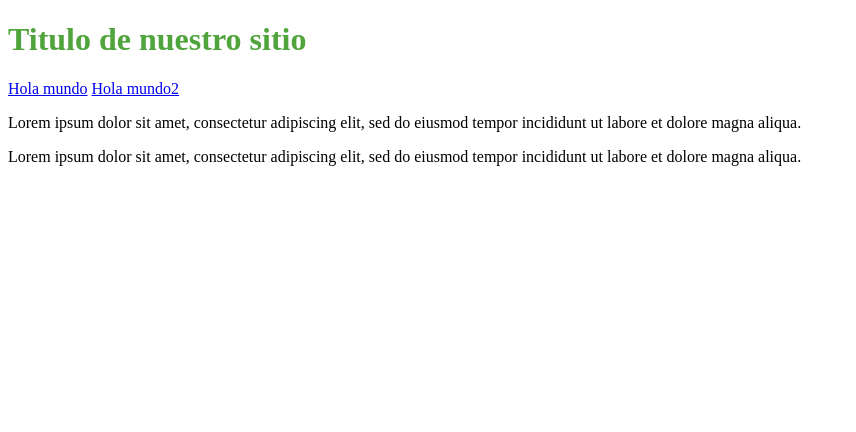
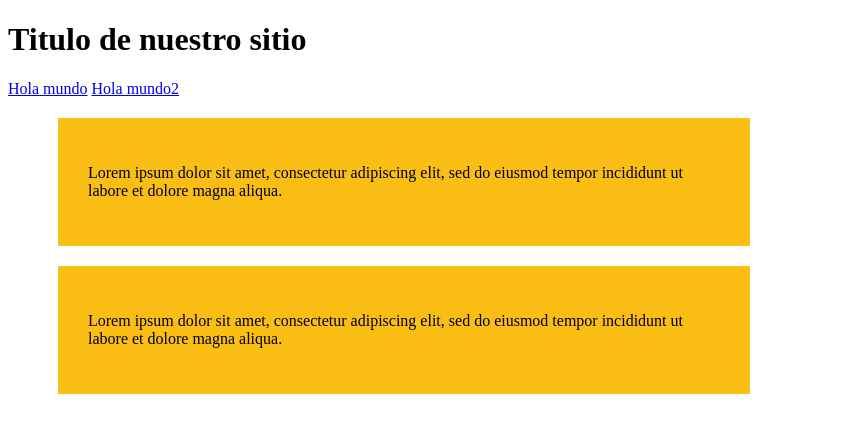
Before and after one commit to davidmriverog/curso-css, a website: page eje_css_005/index.html in a window 1280 px wide. Shown: the whole page, without its empty margins (0-856 px from the left). Drawn offline with Linux system fonts and the light colour scheme; files that its build step writes are made by us from their sources.

Commit message:
avances realizados y correcciones en el ejercicio 4 y 5

```diff
--- /dev/null
+++ b/eje_css_004/src/css/styles.css
@@ -0,0 +1,20 @@
+/* colores rgb con decimales */
+
+h1{
+  color: rgb(79,164,60);
+}
+
+/* colores a traves de la trama hexadecimal */
+h2{
+  color: #356F28;
+}
+
+/* colores con porcentajes decimales */
+h3{
+  color: rgb(1%,50%,70%);
+}
+
+/* colores con opacidad desde el rgba */
+h4{
+  color:rgba(134,47,126);
+}
--- a/eje_css_005/index.html
+++ b/eje_css_005/index.html
@@ -9,7 +9,11 @@
   <h1>Titulo de nuestro sitio</h1>
   <a href="#">Hola mundo</a>
   <a href="#">Hola mundo2</a>
-  <p>Lorem ipsum dolor sit amet, consectetur adipiscing elit, sed do eiusmod tempor incididunt ut labore et dolore magna aliqua.</p>
-  <p>Lorem ipsum dolor sit amet, consectetur adipiscing elit, sed do eiusmod tempor incididunt ut labore et dolore magna aliqua.</p>
+  <div>
+    <p>Lorem ipsum dolor sit amet, consectetur adipiscing elit, sed do eiusmod tempor incididunt ut labore et dolore magna aliqua.</p>
+  </div>
+  <div>
+    <p>Lorem ipsum dolor sit amet, consectetur adipiscing elit, sed do eiusmod tempor incididunt ut labore et dolore magna aliqua.</p>
+  </div>
 </body>
 </html>
--- a/eje_css_005/src/css/styles.css
+++ b/eje_css_005/src/css/styles.css
@@ -1,20 +1,10 @@
-/* colores rgb con decimales */
+div{
+  /* anchura */
+  width: 50%;
 
-h1{
-  color: rgb(79,164,60);
+  background: #FBBE15;
+  /* margen externo (arriba y abajo, lados)*/
+  margin: 20px 50px;
+  /* margen interno  */
+  padding: 30px;
 }
-
-/* colores a traves de la trama hexadecimal */
-h2{
-  color: #356F28;
-}
-
-/* colores con porcentajes decimales */
-h3{
-  color: rgb(1%,50%,70%);
-}
-
-/* colores con opacidad desde el rgba */
-h4{
-  color:rgba(134,47,126,.5);
-}
```
